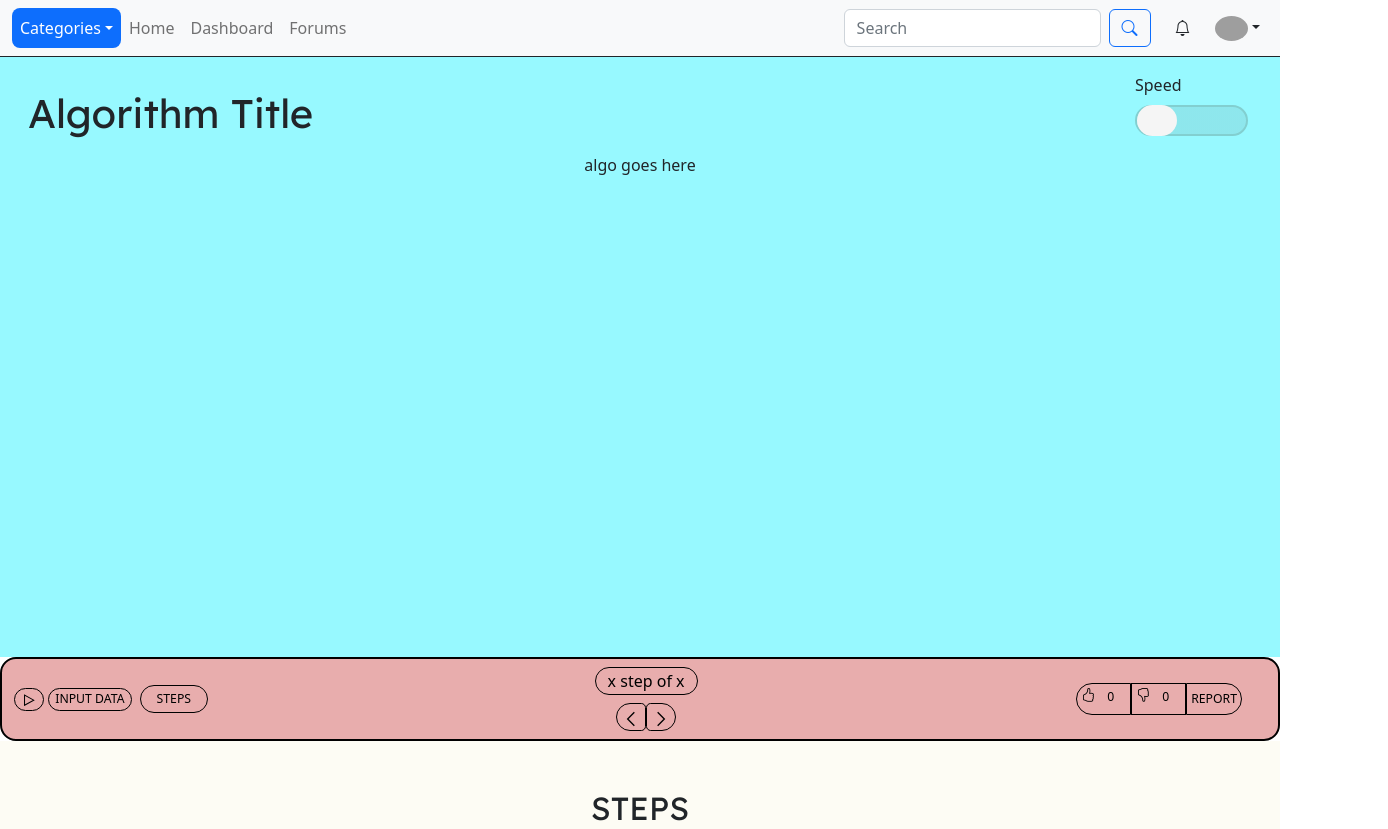
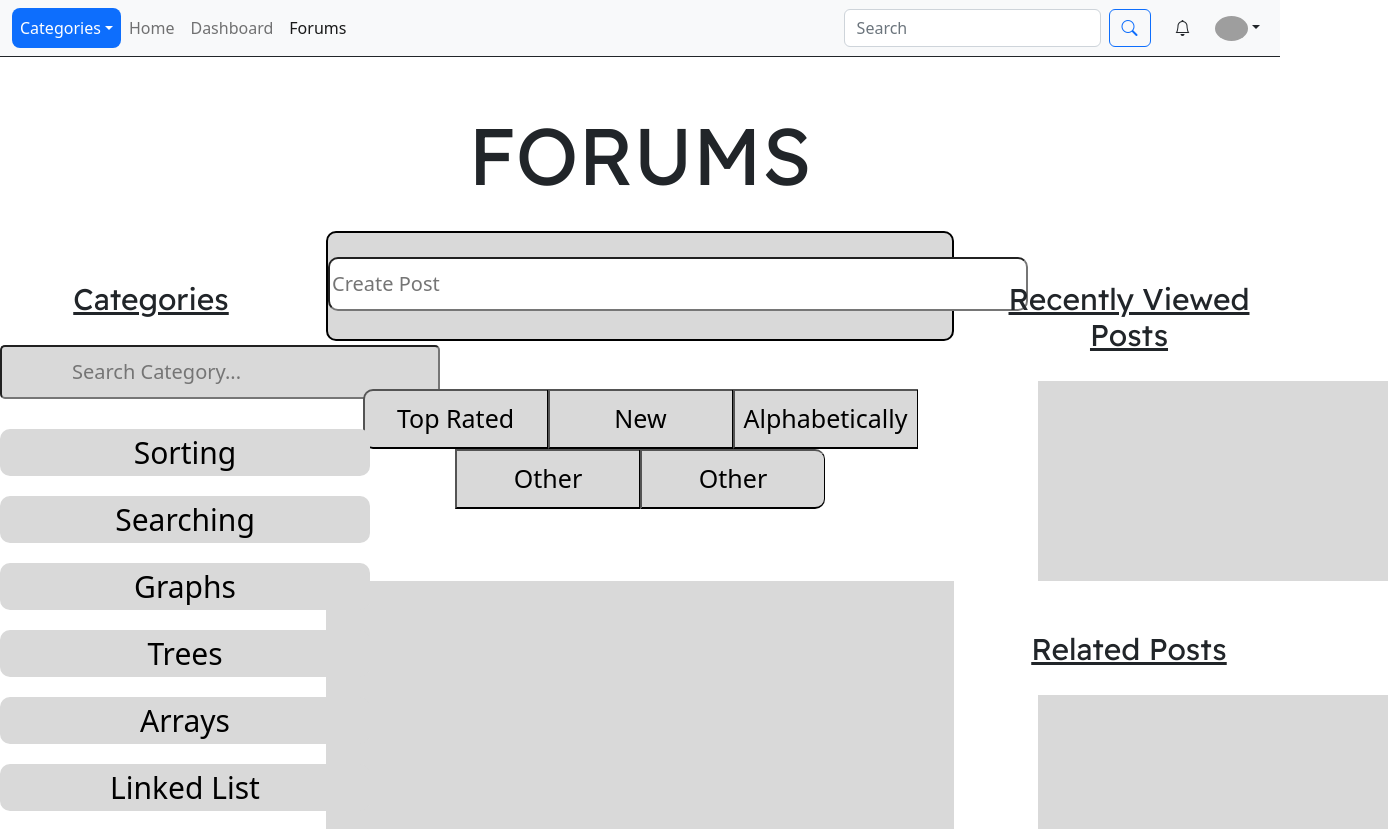
Before and after one commit to OrbelB/SimplyAlgorithms, a React (Create React App) app in the folder frontend/: page /forums in a window 1280 px wide. Before the commit this address led to /. Shown: the top 829 px of the page, 1388 px wide, since content can reach past the window. Built offline with nearby package versions, Linux system fonts and the light colour scheme; grey boxes are pictures that could not be loaded.

Commit message:
Added route to Forums, added basic structure to Forum Page

```diff
--- a/frontend/src/App.js
+++ b/frontend/src/App.js
@@ -3,6 +3,7 @@ import TemplateTopicPage from "./pages/t_pages/TemplateTopicPage";
 import Layout from "./components/layout/Layout";
 import HomePage from "./pages/HomePage";
 import LoginPage from "./pages/LoginPage";
+import ForumPage from "./pages/ForumPage";
 
 function App() {
     return (
@@ -11,6 +12,7 @@ function App() {
                 <Route path="/" element={<TemplateTopicPage/>}/>
                 <Route path="/home" element={<HomePage/>}/>
                 <Route path="/login" element={<LoginPage/>} />
+                <Route path="/forums" element={<ForumPage/>} />
                 <Route path="*" element={<Navigate replace to={"/"}/>}/>
             </Routes>
         </Layout>
--- /dev/null
+++ b/frontend/src/components/forums/Forums.css
@@ -0,0 +1,112 @@
+@import url('https://fonts.googleapis.com/css2?family=Readex+Pro&display=swap');
+
+.forums-section {
+    height: 1500px;
+}
+
+.forum-title {
+    font-size: 80px;
+    font-family: 'Readex Pro', sans-serif;
+    padding-bottom: 20px;
+}
+
+.category-label {
+    font-size: 30px;
+    text-decoration: underline;
+}
+
+.search-bar {
+    background-color: #D9D9D9;
+    border-radius: 5px 5px 5px 5px;
+    color: black;
+    font-size: 20px;
+    padding: 10px 70px 10px 70px;
+}
+
+.btn-group {
+    color: black;
+    flex-direction: column;
+    padding-top: 30px;
+}
+
+.category {
+    background-color: #D9D9D9;
+    border-radius: 10px 10px 10px 10px;
+    border: none;
+    font-size: 30px;
+    width: 370px;
+    margin-bottom: 20px;
+}
+
+.last-button {
+    background-color: #A9A9A9;
+    font-weight: bold;
+    border-radius: 10px 10px 10px 10px;
+    font-size: 25px;
+    border: 1px solid black;
+}
+
+.filter-button {
+    background-color: #D9D9D9;
+    border-right: 1px solid black;
+    font-size: 25px;
+    width: 185px;
+    height: 60px;
+}
+
+.first-filter {
+    border-radius: 10px 0px 0px 10px;
+}
+
+.last-filter {
+    border-radius: 0px 10px 10px 0px;
+}
+
+.new-post {
+    height: 110px;
+    background-color: #D9D9D9;
+    border: 2px solid black;
+    border-radius: 10px 10px 10px 10px;
+    padding-bottom: 50px;
+}
+
+.post-bar {
+    border-radius: 10px 10px 10px 10px;
+    color: black;
+    font-size: 20px;
+    padding-top: 10px;
+    padding-bottom: 10px;
+    width: 700px;
+}
+
+.posts {
+    height: 1000px;
+    background-color: #D9D9D9;
+}
+.recent-posts {
+    margin-left: 60px;
+    height: 200px;
+    width: 350px;
+    background-color: #D9D9D9;
+}
+
+.related-posts {
+    margin-left: 60px;
+    height: 200px;
+    width: 350px;
+    background-color: #D9D9D9;
+}
+
+.column {
+    text-align: center;
+    height: 1000px;
+
+}
+
+.side {
+    width: 25%;
+}
+
+.middle {
+    width: 50%;
+}
--- /dev/null
+++ b/frontend/src/components/forums/Forums.jsx
@@ -0,0 +1,49 @@
+import './Forums.css'
+
+export default function Forums() {
+    return (
+    <div className="forums-section">
+        <h1 className="forum-title">FORUMS</h1>
+        <div className="row">
+            <div className="column side">
+                <h1 className="category-label">Categories</h1>
+                <input type="text" className="search-bar" placeholder="Search Category..."/>
+                <div className="btn-group">
+                    <button className='category' >Sorting</button>
+                    <button className='category'>Searching</button>
+                    <button className='category'>Graphs</button>
+                    <button className='category'>Trees</button>
+                    <button className='category'>Arrays</button>
+                    <button className='category'>Linked List</button>
+                    <button className="last-button">Explore More...</button>
+                </div>
+            </div>
+            <div className="column middle">
+                <div className='new-post'>
+                    <br/>
+                    <input type="text" className="post-bar" placeholder="Create Post"/>
+                </div>
+                <br/><br/>
+                <button className='filter-button first-filter'>Top Rated</button>
+                <button className='filter-button'>New</button>
+                <button className='filter-button'>Alphabetically</button>
+                <button className='filter-button'>Other</button>
+                <button className='filter-button last-filter'>Other</button>
+                <br/><br/><br/><br/>
+                <div className='posts'>
+                </div>
+            </div>
+            <div className="column side">
+                <h1 className="category-label">Recently Viewed Posts</h1>
+                <div className="recent-posts">
+
+                </div>
+                <h1 className="category-label">Related Posts</h1>
+                <div className="related-posts">
+
+                </div>
+            </div>
+        </div>
+    </div>
+    )
+}
--- /dev/null
+++ b/frontend/src/pages/ForumPage.jsx
@@ -0,0 +1,7 @@
+import Forums from "../components/forums/Forums"
+
+export default function ForumPage() {
+    return (
+        <Forums/>
+    )
+}
--- a/frontend/src/pages/HomePage.jsx
+++ b/frontend/src/pages/HomePage.jsx
@@ -1,4 +1,4 @@
-import Intro from "../components/home_page/Intro/Intro";
+import Intro from "../components/home_page/intro/Intro";
 import Categories from "../components/home_page/categories/Categories";
 import About from "../components/home_page/about-us/About";
 import Forum from "../components/home_page/forum-quiz/Forum_Quiz";
```
